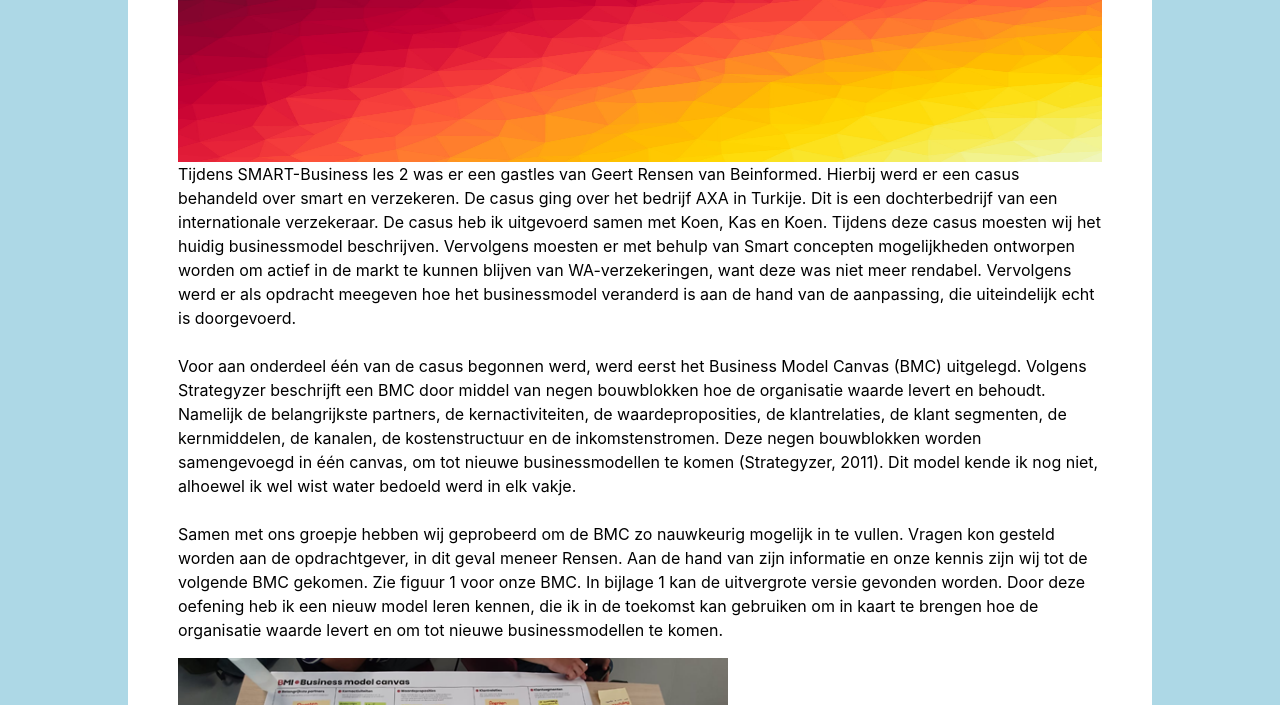
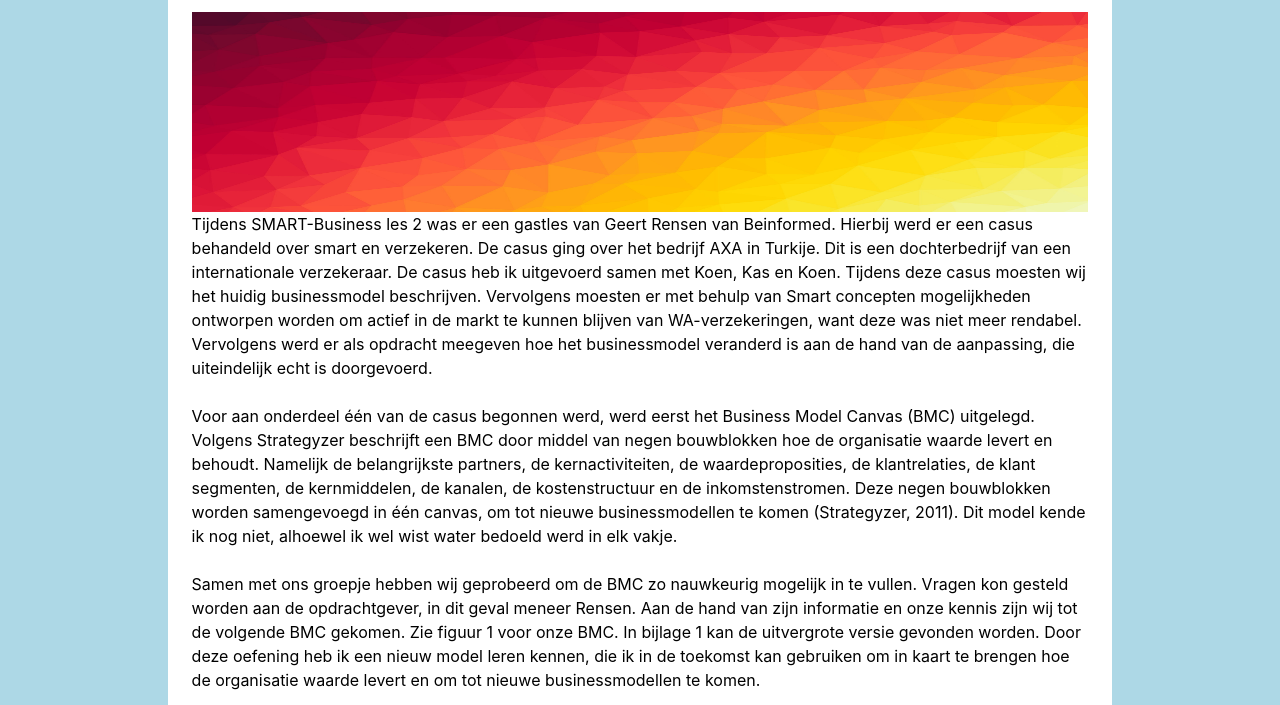
Before and after one commit to minorsmart/msi-smart-connection-468423, a plain HTML site: page portfolio/SmartBusiness/BMC_Axa.html in a window 1280 px wide. Shown: the part 210-915 px from the top of the page. Drawn offline with nearby package versions, Linux system fonts and the light colour scheme.

Commit message:
26-11-2020 V3.2

```diff
--- a/portfolio/Css/Styles.css
+++ b/portfolio/Css/Styles.css
@@ -53,7 +53,7 @@
    body{
        background-color: lightblue;
        content: center;
-       padding: 0px;
+       padding: 50px;
        color: black;
    }
 
@@ -86,8 +86,8 @@
     padding-top: 20px;
     padding-bottom: 100px;
     background-color: white;
-    padding-left: 50px;
-    padding-right: 50px;
+    padding-left: 2%;
+    padding-right: 2%;
 
 }
 
@@ -100,8 +100,8 @@
   padding-top: 20px;
   padding-bottom: 100px;
   background-color: white;
-  padding-left: 50px;
-  padding-right: 50px;
+  padding-left: 2%;
+  padding-right: 2%;
 }
 
 .containerSmartMe{
```
